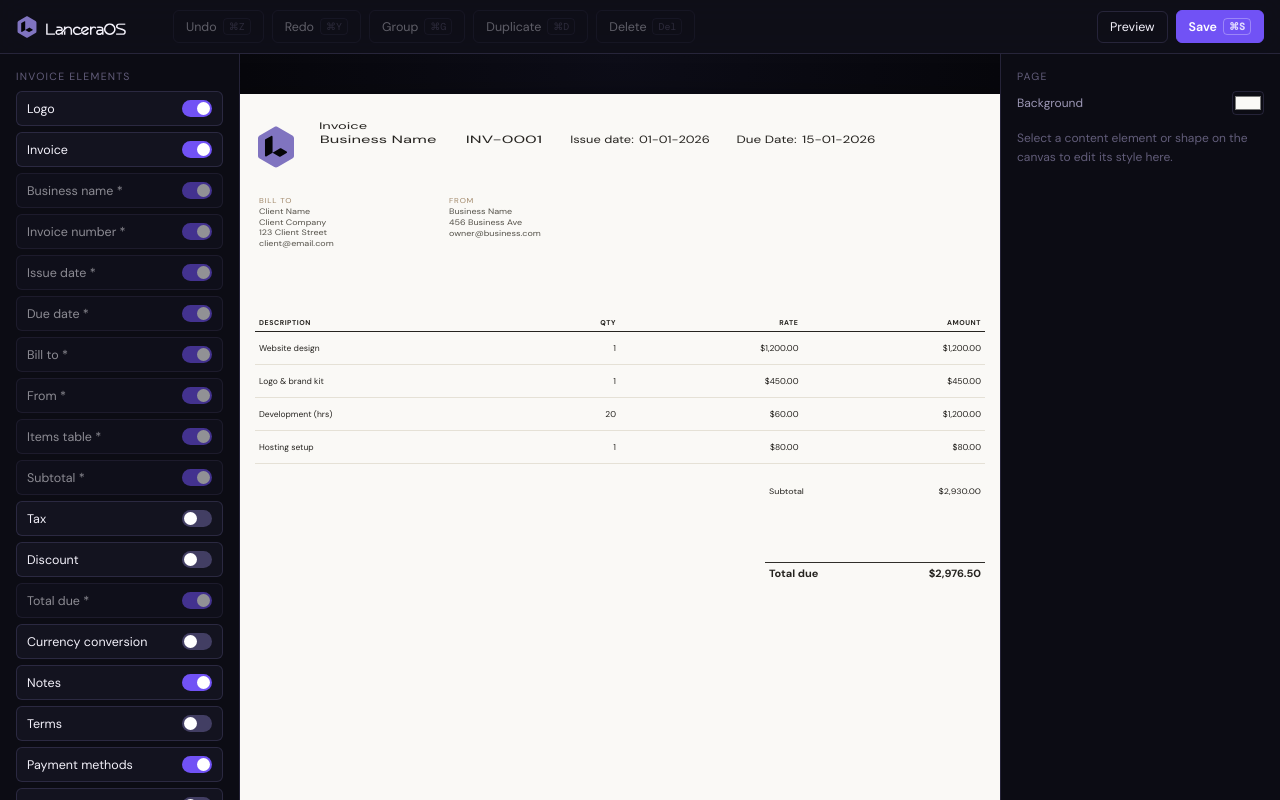
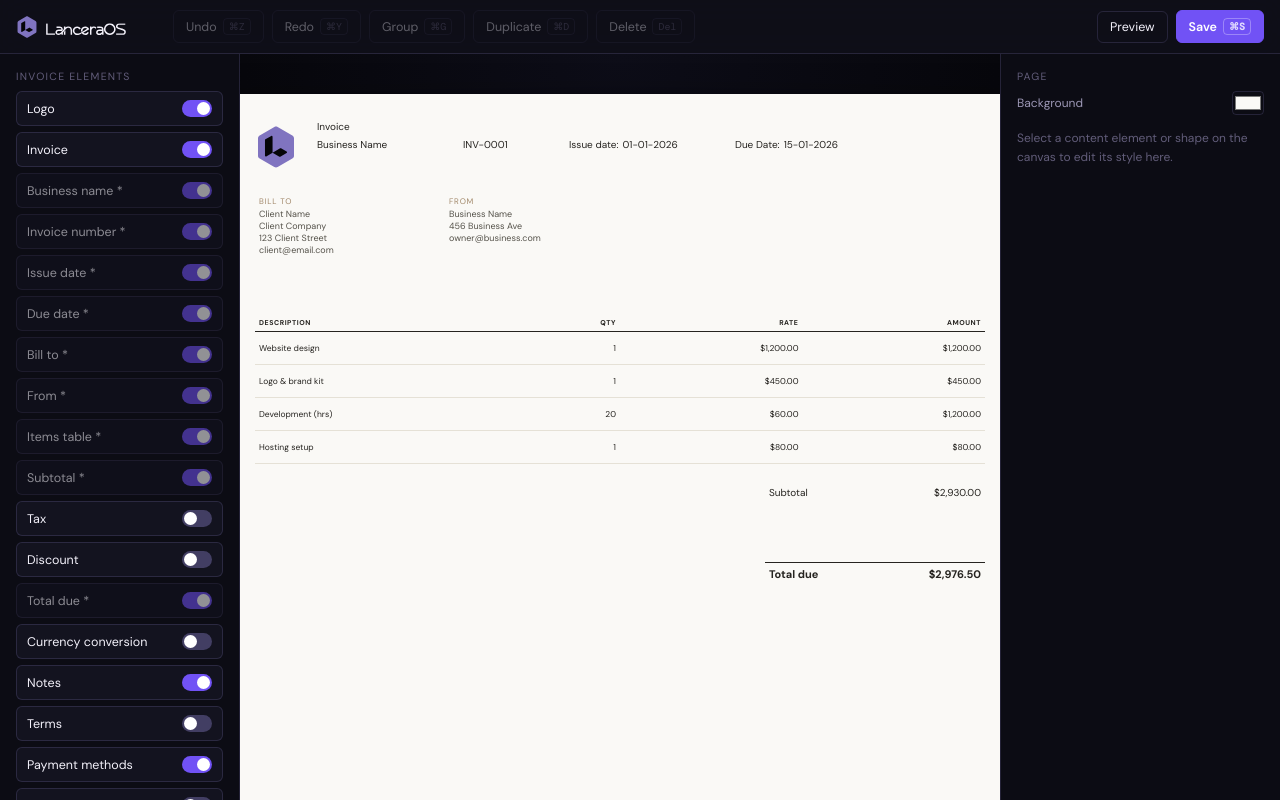
Before and after one commit to app-lanceraos/invoice-editor, a React (Vite) app: page / in a window 1280 px wide. Built offline with nearby package versions, Linux system fonts and the light colour scheme; a web font is replaced by a local one.

Commit message:
prompt 13

```diff
--- a/src/components/Canvas/CanvasItem.jsx
+++ b/src/components/Canvas/CanvasItem.jsx
@@ -1,4 +1,4 @@
-import React, { useRef, useState, useLayoutEffect } from 'react';
+import React, { useRef, useState } from 'react';
 import { ELEMENT_TYPES } from '../../data/elementCatalog';
 import { useEditor } from '../../state/EditorContext';
 import { WordmarkSVG } from '../Brand';
@@ -36,44 +36,24 @@ function handleOffset(fx) {
   return (fx - 0.5) * 2 * HANDLE_GAP;
 }
 
-// Variants whose natural size is text-dependent (font family/weight/size,
-// which lines are hidden, and — for `block`, which wraps — the box's own
-// current width) and therefore can't be a fixed catalog guess: it's
-// measured live from an offscreen, unscaled clone of the item's own actual
-// content instead. `image`/`divider`/`qr`/`table`/`footer` are deliberately
-// excluded — each already has its own fixed or bespoke natural-size story
-// (an intrinsic asset size, a fixed grid, a page-width bar, hand-managed
-// column widths) that a text measurement would only fight with.
-const MEASURED_VARIANTS = new Set(['text', 'label-value', 'block', 'row', 'row-strong', 'note']);
+// Text-bearing variants whose box no longer scales its content (Prompt
+// 13): resizing WIDTH changes the wrapping width text reflows within,
+// resizing HEIGHT changes how much vertical room it has to sit in — font
+// size is controlled only by the explicit size field (PropertiesPanel's
+// FontControls), never derived from the box. `image`/`divider`/`qr`/
+// `table`/`footer` keep the original Prompt 3/11 content-scaling-with-box
+// behavior (an intrinsic asset size, a fixed grid, hand-managed column
+// widths, or — for `table` — a deliberate exception even though its own
+// cells are text, per Prompt 13's brief) — those still stretch via
+// `.item__scale`'s transform, unaffected by anything below.
+const TEXT_VARIANTS = new Set(['text', 'label-value', 'block', 'note']);
 
-// Renders an invisible, unscaled clone of the item's own content next to the
-// real one and reads its true rendered size via ResizeObserver — the same
-// content the visible `.item__scale` wrapper stretches, so whatever this
-// measures is exactly what the scale transform should be dividing by.
-// Deliberately NOT persisted to `item.naturalWidth/Height` (that would turn
-// every font/content change into a spurious extra undo step); it's kept in
-// local, non-history component state, same as an in-progress drag's `live`.
-function useMeasuredNatural(active) {
-  const nodeRef = useRef(null);
-  const [size, setSize] = useState(null);
-
-  useLayoutEffect(() => {
-    if (!active) return undefined;
-    const node = nodeRef.current;
-    if (!node) return undefined;
-    const ro = new ResizeObserver(([entry]) => {
-      const { width, height } = entry.contentRect;
-      setSize((prev) =>
-        prev && Math.abs(prev.width - width) < 0.5 && Math.abs(prev.height - height) < 0.5
-          ? prev
-          : { width, height }
-      );
-    });
-    ro.observe(node);
-    return () => ro.disconnect();
-  }, [active]);
-
-  return { nodeRef, size: active ? size : null };
+// left/center/right → text-align/justify-content (Prompt 11); top/middle/
+// bottom → the outer `.item__scale` flex wrapper's justify-content
+// (Prompt 13) — this is what actually POSITIONS the (now fixed-size) text
+// within extra box height instead of stretching it to fill that height.
+function vAlignToFlex(v) {
+  return v === 'middle' ? 'center' : v === 'bottom' ? 'flex-end' : 'flex-start';
 }
 
 function partInlineStyle(item, part, fallbackColor, fallbackWeight, fallbackSize) {
@@ -117,21 +97,41 @@ function ContentBody({ item, isPartSelected, onSelectPart }) {
   });
   // How content sits inside its own box — independent of the align-to-page
   // buttons (those move the box itself; this only affects the content
-  // painted inside it). Not offered for every variant: `row`/`row-strong`
-  // already spread label/value via `justify-content: space-between`, and
-  // `table` cells have their own per-column left/right rule — a generic
-  // align control would just fight both.
+  // painted inside it). Not offered for every variant: a `spread`
+  // label-value (Subtotal etc.) already spreads label/value via
+  // `justify-content: space-between`, and `table` cells have their own
+  // per-column left/right rule — a generic align control would just fight
+  // both. Vertical position (top/middle/bottom) is a separate, outer
+  // concern — see the `.item__scale` flex wrapper in CanvasItem below —
+  // this only ever governs horizontal placement.
   const alignStyle = () => ({ textAlign: item.contentAlign || 'left' });
 
   switch (def.variant) {
     case 'text':
-      return <div className="item__text" style={{ ...fontStyle(undefined, 10), ...alignStyle() }}>{data}</div>;
+      return <div className="item__text" style={{ height: 'auto', ...fontStyle(undefined, 10), ...alignStyle() }}>{data}</div>;
     case 'label-value': {
-      const labelStyle = partInlineStyle(item, 'label', undefined, undefined, 10);
-      const valueStyle = partInlineStyle(item, 'value', undefined, undefined, 10);
-      const justify = item.contentAlign === 'center' ? 'center' : item.contentAlign === 'right' ? 'flex-end' : 'flex-start';
+      const fallbackWeight = def.strong ? 700 : undefined;
+      const fallbackSize = def.strong ? 11 : 10;
+      const labelStyle = partInlineStyle(item, 'label', undefined, fallbackWeight, fallbackSize);
+      const valueStyle = partInlineStyle(item, 'value', undefined, fallbackWeight, fallbackSize);
+      // `spread` (Subtotal/Tax/Discount/Total due) always spreads label
+      // left / value right across the row's full width — the whole-item
+      // align control doesn't apply to these (see ALIGNABLE_VARIANTS in
+      // PropertiesPanel.jsx), so `item.contentAlign` is only meaningful
+      // for a tight, non-spread pair like Due Date/Issue Date.
+      const justify = def.spread
+        ? 'space-between'
+        : item.contentAlign === 'center' ? 'center' : item.contentAlign === 'right' ? 'flex-end' : 'flex-start';
       return (
-        <div className="item__label-value" style={{ justifyContent: justify }}>
+        <div
+          className="item__label-value"
+          style={{
+            height: 'auto',
+            justifyContent: justify,
+            borderTop: def.strong ? '1px solid #262420' : undefined,
+            paddingTop: def.strong ? 4 : undefined,
+          }}
+        >
           <span
             className={`item__label${isPartSelected('label') ? ' item__label--selected' : ''}`}
             style={labelStyle}
@@ -154,11 +154,16 @@ function ContentBody({ item, isPartSelected, onSelectPart }) {
       // `text-align` — every line inherits it unless that specific part
       // has its own override (partInlineStyle only sets `textAlign` when
       // the part actually has one, so inheritance passes through cleanly).
+      // `height: 'auto'` (inline, not the shared `.item__block` CSS
+      // default of 100%) — this class is also reused by `qr`'s title+body
+      // layout below, which still needs height:100% for its `flex: 1`
+      // QR-code area to fill the (still content-scaled) box; only this
+      // case's own instance opts out of that.
       const titleStyle = partInlineStyle(item, 'title', '#a2896b', undefined, 8);
       const hidden = item.hiddenLines || [];
       const visibleLines = data.lines.filter((line) => !hidden.includes(line.key));
       return (
-        <div className="item__block" style={alignStyle()}>
+        <div className="item__block" style={{ height: 'auto', ...alignStyle() }}>
           <div
             className={`item__block-title${isPartSelected('title') ? ' item__block-title--selected' : ''}`}
             style={titleStyle}
@@ -179,20 +184,8 @@ function ContentBody({ item, isPartSelected, onSelectPart }) {
         </div>
       );
     }
-    case 'row':
-      return (
-        <div className="item__row" style={fontStyle(undefined, 9)}>
-          <span>{data[0]}</span><span>{data[1]}</span>
-        </div>
-      );
-    case 'row-strong':
-      return (
-        <div className="item__row item__row--strong" style={fontStyle(700, 11)}>
-          <span>{data[0]}</span><span>{data[1]}</span>
-        </div>
-      );
     case 'note':
-      return <div className="item__text" style={{ opacity: 0.6, ...fontStyle(undefined, 10), ...alignStyle() }}>{data}</div>;
+      return <div className="item__text" style={{ height: 'auto', opacity: 0.6, ...fontStyle(undefined, 10), ...alignStyle() }}>{data}</div>;
     case 'image':
       // No border/background of its own — the outer frame (CanvasItem)
       // already renders the item's border/background, and this placeholder
@@ -414,15 +407,18 @@ export default function CanvasItem({ item, readOnly = false }) {
   const current = { ...item, ...(live || {}) };
   const rotation = current.rotation || 0;
 
-  const isMeasured = !!def && MEASURED_VARIANTS.has(def.variant);
-  const { nodeRef: measureRef, size: measuredSize } = useMeasuredNatural(isMeasured);
-  // Falls back to the catalog's seed size until the first measurement
-  // resolves (avoids a NaN/zero scale flash), and forever for variants
-  // that don't measure at all.
-  const naturalWidth = isMeasured && measuredSize ? measuredSize.width : item.naturalWidth;
-  const naturalHeight = isMeasured && measuredSize ? measuredSize.height : item.naturalHeight;
-  const scaleX = naturalWidth > 0 ? current.width / naturalWidth : 1;
-  const scaleY = naturalHeight > 0 ? current.height / naturalHeight : 1;
+  // Text variants (Prompt 13) don't scale their content to the box at
+  // all: scale is pinned to 1, and the `.item__scale` wrapper is sized to
+  // the box directly (current.width/height) rather than a natural size —
+  // width becomes the text's wrapping width, height becomes the space its
+  // vertical alignment positions it within. Every other variant keeps the
+  // original Prompt 3/11 behavior unchanged: content renders at its fixed
+  // natural size and a transform stretches it to fill the box.
+  const isTextVariant = !!def && TEXT_VARIANTS.has(def.variant);
+  const scaleX = isTextVariant || !(item.naturalWidth > 0) ? 1 : current.width / item.naturalWidth;
+  const scaleY = isTextVariant || !(item.naturalHeight > 0) ? 1 : current.height / item.naturalHeight;
+  const scaleWrapperWidth = isTextVariant ? current.width : item.naturalWidth;
+  const scaleWrapperHeight = isTextVariant ? current.height : item.naturalHeight;
 
   const beginMove = (e) => {
     e.stopPropagation();
@@ -551,7 +547,7 @@ export default function CanvasItem({ item, readOnly = false }) {
       const clamped = clampResizeToPage(raw, handle, bounds);
       let box = { x: clamped.x, y: clamped.y, width: clamped.width, height: clamped.height, rotation: start.rotation };
       if (collisionNeighbors) {
-        box = resolveResizeCollision(start, box, collisionNeighbors);
+        box = resolveResizeCollision(start, box, handle, collisionNeighbors);
       }
       finalBox = { x: box.x, y: box.y, width: box.width, height: box.height };
       setEdgeHighlight(clamped.edges);
@@ -678,14 +674,20 @@ export default function CanvasItem({ item, readOnly = false }) {
       <div
         className="item__scale"
         style={{
-          width: naturalWidth,
-          height: naturalHeight,
-          transform: `scale(${scaleX}, ${scaleY})`,
-          // Text content is measured, not guessed — if it's ever briefly
-          // wrong (mid re-measure, or a not-yet-supported font), this makes
-          // it degrade to spilling past its box instead of being silently
-          // cropped by the CSS class's default `overflow: hidden`.
-          overflow: isMeasured ? 'visible' : undefined,
+          width: scaleWrapperWidth,
+          height: scaleWrapperHeight,
+          transform: isTextVariant ? undefined : `scale(${scaleX}, ${scaleY})`,
+          // A box smaller than its text's natural footprint should show
+          // that (spill past the box, still fully visible) rather than
+          // silently clip it away — same safety net as before, just no
+          // longer paired with a scale transform for text variants.
+          overflow: isTextVariant ? 'visible' : undefined,
+          // Text variants position their (fixed-size) content within any
+          // extra box height via this flex wrapper instead of stretching
+          // it — top/middle/bottom, Prompt 13's new vertical align control.
+          display: isTextVariant ? 'flex' : undefined,
+          flexDirection: isTextVariant ? 'column' : undefined,
+          justifyContent: isTextVariant ? vAlignToFlex(item.contentAlignY) : undefined,
         }}
       >
         {item.kind === 'shape' ? (
@@ -694,35 +696,6 @@ export default function CanvasItem({ item, readOnly = false }) {
           <ContentBody item={current} isPartSelected={isPartSelected} onSelectPart={readOnly ? NOOP : handlePartClick} />
         )}
       </div>
-
-      {isMeasured && (
-        <div
-          ref={measureRef}
-          aria-hidden="true"
-          style={{
-            position: 'absolute',
-            top: 0,
-            left: 0,
-            visibility: 'hidden',
-            pointerEvents: 'none',
-            zIndex: -1,
-            // `block` wraps its lines at the box's own width, so its true
-            // natural height depends on that width. `row`/`row-strong`/
-            // `note` use `justify-content: space-between` across a
-            // deliberately-wide column — shrink-to-fit would collapse
-            // that gap to zero (nothing left to distribute) and the scale
-            // transform would then just stretch a zero gap into a still-
-            // zero one, running label and value together. All three mirror
-            // the item's current width so only height (the thing that was
-            // actually guessed wrong) gets corrected; width stays pinned at
-            // scale 1. `text`/`label-value` are single short labels that
-            // shrink-to-fit their own content, so they're left unconstrained.
-            ...(['block', 'row', 'row-strong', 'note'].includes(def.variant) ? { width: current.width } : {}),
-          }}
-        >
-          <ContentBody item={current} isPartSelected={() => false} onSelectPart={() => {}} />
-        </div>
-      )}
 
       {isWholeSelected && !item.locked && def?.variant === 'table' && (() => {
         const widths = current.columnWidths || defaultColumnWidths(def.render().columns.length);
--- a/src/data/elementCatalog.js
+++ b/src/data/elementCatalog.js
@@ -65,7 +65,11 @@ export const ELEMENT_TYPES = {
     required: true,
     defaultOn: true,
     variant: 'text',
-    defaultBox: { x: 90, y: 36, width: 130, height: 18 },
+    // y: 42, not 36 — leaves exactly the 2px collision gap Invoice's box
+    // (above it, y:24 height:16, bottom edge 40) needs below it; the
+    // whole header row shifted down together with it (invoiceNumber,
+    // issueDate, dueDate) to keep the row's own baseline aligned.
+    defaultBox: { x: 90, y: 42, width: 130, height: 18 },
     render: () => 'Business Name',
   },
   invoiceNumber: {
@@ -73,7 +77,7 @@ export const ELEMENT_TYPES = {
     required: true,
     defaultOn: true,
     variant: 'text',
-    defaultBox: { x: 236, y: 36, width: 90, height: 18 },
+    defaultBox: { x: 236, y: 42, width: 90, height: 18 },
     render: () => 'INV-0001',
   },
   // 'label-value' is a styling split only — the label ("Issue date:") and
@@ -86,7 +90,7 @@ export const ELEMENT_TYPES = {
     required: true,
     defaultOn: true,
     variant: 'label-value',
-    defaultBox: { x: 342, y: 36, width: 150, height: 18 },
+    defaultBox: { x: 342, y: 42, width: 150, height: 18 },
     render: () => ({ label: 'Issue date:', value: '01-01-2026' }),
   },
   dueDate: {
@@ -94,7 +98,7 @@ export const ELEMENT_TYPES = {
     required: true,
     defaultOn: true,
     variant: 'label-value',
-    defaultBox: { x: 508, y: 36, width: 150, height: 18 },
+    defaultBox: { x: 508, y: 42, width: 150, height: 18 },
     render: () => ({ label: 'Due Date:', value: '15-01-2026' }),
   },
   // block-variant `render()` returns { title, lines }: `title` is the
@@ -150,37 +154,56 @@ export const ELEMENT_TYPES = {
       ],
     }),
   },
+  // Prompt 13: these four used to be a single fused `row`/`row-strong`
+  // unit (label + value, styled as one). Reusing `label-value` — the same
+  // variant/mechanism Due Date and Issue Date already use — gives each its
+  // own independently selectable/styleable label and value part, without
+  // building a second sub-part system. `spread: true` is what keeps the
+  // price-row look (label left, value right, `justify-content: space-
+  // between` across the row's full width) instead of label-value's
+  // default tight left-anchored pair (see CanvasItem.jsx's 'label-value'
+  // case) — content alignment (left/center/right) doesn't apply to a
+  // spread row for the same reason it doesn't apply to a table cell: the
+  // spread itself already defines where label/value sit.
   subtotal: {
     label: 'Subtotal',
     required: true,
     defaultOn: true,
-    variant: 'row',
+    variant: 'label-value',
+    spread: true,
     defaultBox: { x: 542, y: 390, width: 220, height: 14 },
-    render: () => ['Subtotal', '$2,930.00'],
+    render: () => ({ label: 'Subtotal', value: '$2,930.00' }),
   },
   tax: {
     label: 'Tax',
     required: false,
     defaultOn: false,
-    variant: 'row',
+    variant: 'label-value',
+    spread: true,
     defaultBox: { x: 542, y: 416, width: 220, height: 14 },
-    render: () => ['Tax (5%)', '$146.50'],
+    render: () => ({ label: 'Tax (5%)', value: '$146.50' }),
   },
   discount: {
     label: 'Discount',
     required: false,
     defaultOn: false,
-    variant: 'row',
+    variant: 'label-value',
+    spread: true,
     defaultBox: { x: 542, y: 442, width: 220, height: 14 },
-    render: () => ['Discount', '−$100.00'],
+    render: () => ({ label: 'Discount', value: '−$100.00' }),
   },
+  // `strong: true` on top of `spread` is what used to be `row-strong` —
+  // bold weight, a larger default size, and the border-top rule above it
+  // (see CanvasItem.jsx), still independently overridable per part.
   totalDue: {
     label: 'Total due',
     required: true,
     defaultOn: true,
-    variant: 'row-strong',
+    variant: 'label-value',
+    spread: true,
+    strong: true,
     defaultBox: { x: 542, y: 468, width: 220, height: 20 },
-    render: () => ['Total due', '$2,976.50'],
+    render: () => ({ label: 'Total due', value: '$2,976.50' }),
   },
   currencyConversion: {
     label: 'Currency conversion',
--- a/src/styles/editor.css
+++ b/src/styles/editor.css
@@ -230,9 +230,13 @@ body {
   overflow: hidden;
 }
 
+/* height: auto (not 100%) — Prompt 13: text no longer stretches to fill
+   its box, so this only ever takes the space its own content needs;
+   CanvasItem's `.item__scale` flex wrapper positions it (top/middle/
+   bottom) within whatever's left over. */
 .item__text {
   box-sizing: border-box;
-  width: 100%; height: 100%;
+  width: 100%; height: auto;
   padding: 2px 4px;
   font-size: 10px;
 }
@@ -261,7 +265,7 @@ body {
    baked-in text itself is unchanged (see elementCatalog.js). */
 .item__label-value {
   box-sizing: border-box;
-  width: 100%; height: 100%;
+  width: 100%; height: auto;
   padding: 2px 4px;
   display: flex;
   align-items: center;
@@ -287,17 +291,6 @@ body {
   width: 100%;
   height: 100%;
 }
-
-.item__row {
-  box-sizing: border-box;
-  width: 100%; height: 100%;
-  padding: 2px 4px;
-  display: flex; align-items: center; justify-content: space-between; font-size: 9px;
-}
-/* Kept at 4px rather than tightened alongside the rest — this is the gap
-   below the divider rule, not container padding, and needs to stay clear
-   of the line above it. */
-.item__row--strong { font-weight: 700; font-size: 11px; border-top: 1px solid #262420; padding-top: 4px; }
 
 /* Already had no padding of its own before this pass — already the
    snuggest it can be, nothing to reduce here. */
--- a/src/utils/geometry.js
+++ b/src/utils/geometry.js
@@ -337,39 +337,86 @@ export function resolveMoveCollision(lastValid, desired, size, rotation, neighbo
   return { x, y };
 }
 
-// Hard-stop resolution for a RESIZE: bisects along the straight line from
+// Hard-stop resolution for a RESIZE. `handle` matters here, not just the
+// two boxes: a corner handle changes width AND height from ONE mouse
+// position, but the two are independent degrees of freedom — a neighbor
+// that only blocks the growing HEIGHT must not also freeze WIDTH, which
+// has nothing to do with it. So each axis the handle actually touches
+// (skipped entirely when `handle.fx`/`fy` is 0.5 — that axis doesn't move
+// for this handle) is bisected separately along the straight line from
 // `startBox` (the gesture's fixed, guaranteed-valid starting box — same
 // "never mutated mid-gesture" value clampResizeToPage already uses) to
-// `candidateBox` (this frame's fully snapped/boundary-clamped target).
-// Since a resize only ever moves the dragged handle's own edge/corner
-// (resizeRotatedBox keeps the opposite one fixed), that straight line is
-// exactly the handle's own travel path, rotation included — no separate
-// per-axis logic needed the way move's free-form drag requires.
-export function resolveResizeCollision(startBox, candidateBox, neighborBoxes, margin = COLLISION_MARGIN) {
+// `candidateBox` (this frame's fully snapped/boundary-clamped target),
+// X first using the start height as the reference row, then Y using the
+// just-resolved width as the reference column — the same sequential
+// pattern resolveMoveCollision uses, adapted to resize's "one edge grows,
+// the opposite edge stays fixed" shape instead of free translation.
+export function resolveResizeCollision(startBox, candidateBox, handle, neighborBoxes, margin = COLLISION_MARGIN) {
   if (!neighborBoxes.length) return candidateBox;
   const collides = (box) => {
     const bbox = rotatedBoundingBox(box);
     const expanded = { minX: bbox.minX - margin, maxX: bbox.maxX + margin, minY: bbox.minY - margin, maxY: bbox.maxY + margin };
     return neighborBoxes.some((n) => boxesOverlap(expanded, n));
   };
-  if (!collides(candidateBox)) return candidateBox;
-  if (collides(startBox)) return startBox; // defensive: gesture shouldn't ever start already colliding
 
-  const lerpBox = (t) => ({
+  let x = candidateBox.x;
+  let width = candidateBox.width;
+  if (handle.fx !== 0.5) {
+    const testX = (t) => ({
       x: startBox.x + (candidateBox.x - startBox.x) * t,
-    y: startBox.y + (candidateBox.y - startBox.y) * t,
+      y: startBox.y,
       width: startBox.width + (candidateBox.width - startBox.width) * t,
-    height: startBox.height + (candidateBox.height - startBox.height) * t,
+      height: startBox.height,
       rotation: candidateBox.rotation,
     });
+    if (collides(testX(0))) {
+      // Defensive: this axis was already invalid before the gesture even
+      // moved it (shouldn't normally happen) — stay exactly where it was
+      // rather than let an unclamped candidate slip through.
+      x = startBox.x;
+      width = startBox.width;
+    } else if (collides(testX(1))) {
       let lo = 0;
       let hi = 1;
       for (let i = 0; i < 24; i++) {
         const t = (lo + hi) / 2;
-    if (collides(lerpBox(t))) hi = t;
+        if (collides(testX(t))) hi = t;
         else lo = t;
       }
-  return lerpBox(lo);
+      const r = testX(lo);
+      x = r.x;
+      width = r.width;
+    }
+  }
+
+  let y = candidateBox.y;
+  let height = candidateBox.height;
+  if (handle.fy !== 0.5) {
+    const testY = (t) => ({
+      x,
+      y: startBox.y + (candidateBox.y - startBox.y) * t,
+      width,
+      height: startBox.height + (candidateBox.height - startBox.height) * t,
+      rotation: candidateBox.rotation,
+    });
+    if (collides(testY(0))) {
+      y = startBox.y;
+      height = startBox.height;
+    } else if (collides(testY(1))) {
+      let lo = 0;
+      let hi = 1;
+      for (let i = 0; i < 24; i++) {
+        const t = (lo + hi) / 2;
+        if (collides(testY(t))) hi = t;
+        else lo = t;
+      }
+      const r = testY(lo);
+      y = r.y;
+      height = r.height;
+    }
+  }
+
+  return { x, y, width, height, rotation: candidateBox.rotation };
 }
 
 // Hard boundary constraint for a MOVE: clamp a box's position so it never
```
Also changed, not shown: src/components/Panels/PropertiesPanel.jsx (+62 -28 lines). Lines whose indentation alone changed are shown as unchanged.
